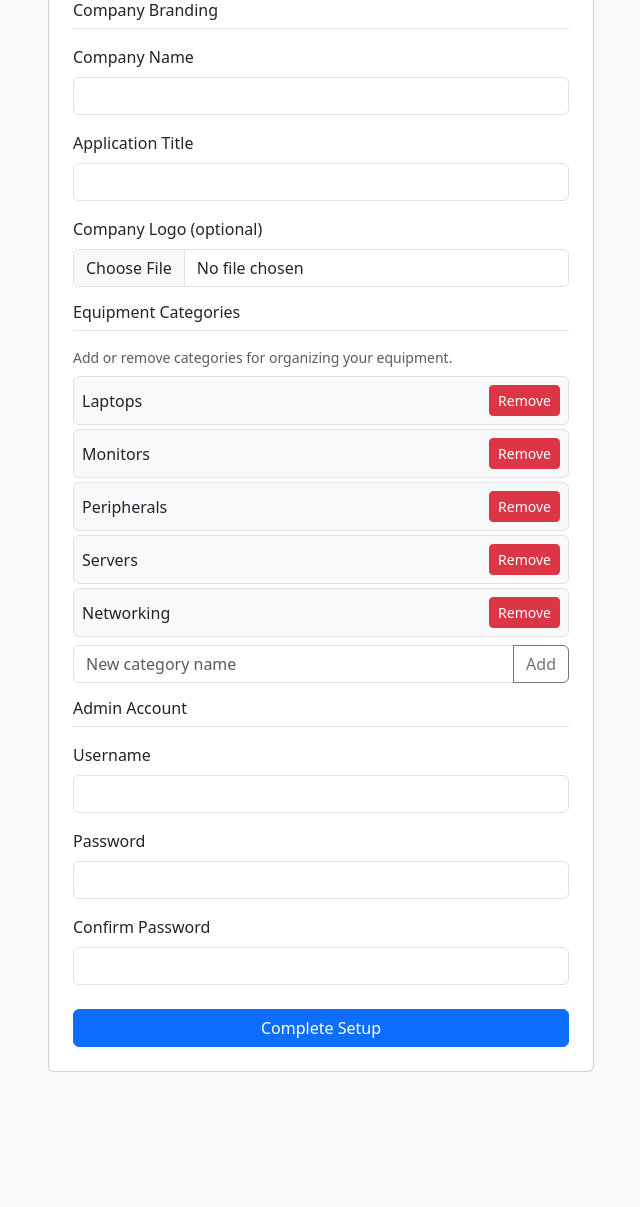
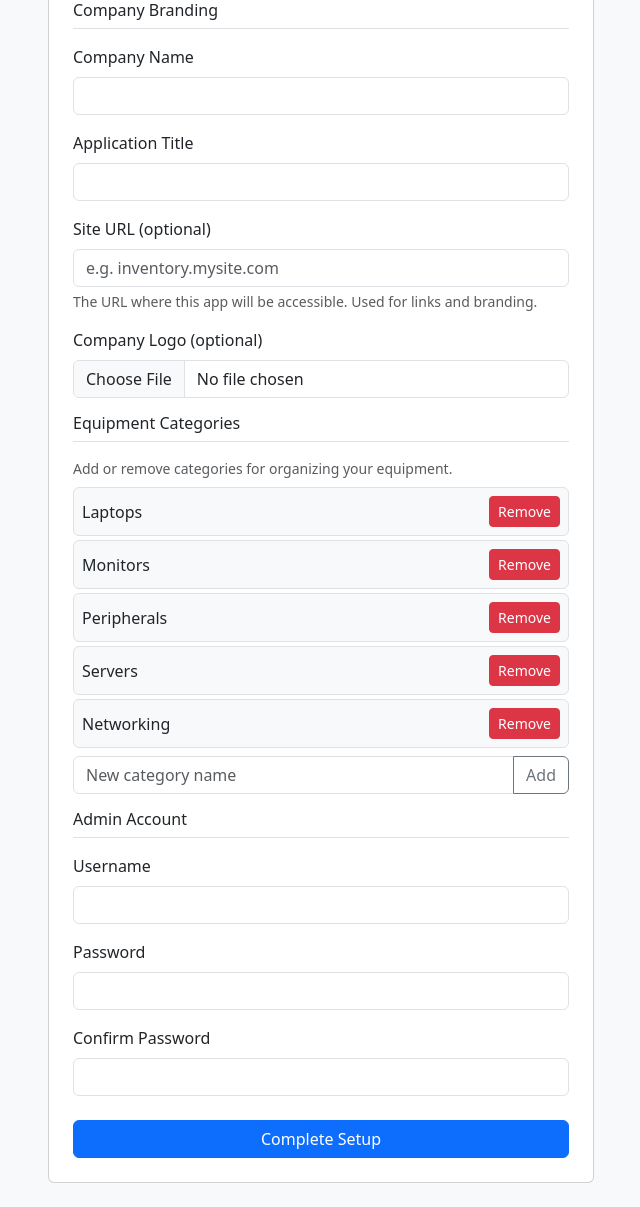
Before and after one commit to Icecreamy8229/it-inventory-management-system, a Flask app: page /setup in a window 1280 px wide. Shown: the part 169-1376 px from the top of the page, without its empty margins (319-959 px from the left). Before the commit the page ends 1241 px from the top, so only its background shows below. Run offline with Flask 3, Linux system fonts and the light colour scheme.

Commit message:
site url configurable

```diff
--- a/app.py
+++ b/app.py
@@ -65,8 +65,25 @@ def create_app(config_overrides=None):
         import models  # noqa: F401
         db.create_all()
 
+        # Lightweight migration: add columns that may not exist yet
+        _migrate_add_columns(app)
+
         # Seed from config.yaml on first startup
         from services.seed_service import seed_from_config
         seed_from_config()
 
     return app
+
+
+def _migrate_add_columns(app):
+    """Add any missing columns to existing tables (SQLite doesn't auto-migrate)."""
+    import sqlalchemy
+
+    with db.engine.connect() as conn:
+        inspector = sqlalchemy.inspect(db.engine)
+        columns = [c["name"] for c in inspector.get_columns("system_config")]
+        if "site_url" not in columns:
+            conn.execute(sqlalchemy.text(
+                "ALTER TABLE system_config ADD COLUMN site_url VARCHAR(500)"
+            ))
+            conn.commit()
--- a/models/models.py
+++ b/models/models.py
@@ -46,6 +46,7 @@ class SystemConfig(db.Model):
     company_name = db.Column(db.String(200), nullable=False)
     app_title = db.Column(db.String(200), nullable=False)
     logo_path = db.Column(db.String(500), nullable=True)
+    site_url = db.Column(db.String(500), nullable=True)
     setup_complete = db.Column(db.Boolean, nullable=False, default=False)
     created_at = db.Column(db.DateTime, default=datetime.utcnow)
     updated_at = db.Column(db.DateTime, default=datetime.utcnow, onupdate=datetime.utcnow)
--- a/routes.py
+++ b/routes.py
@@ -43,6 +43,7 @@ def register_routes(app):
 
         company_name = request.form.get("company_name", "").strip()
         app_title = request.form.get("app_title", "").strip()
+        site_url = request.form.get("site_url", "").strip()
         admin_username = request.form.get("admin_username", "").strip()
         admin_password = request.form.get("admin_password", "")
         admin_password_confirm = request.form.get("admin_password_confirm", "")
@@ -72,6 +73,7 @@ def register_routes(app):
                 errors=errors,
                 company_name=company_name,
                 app_title=app_title,
+                site_url=site_url,
                 admin_username=admin_username,
             )
 
@@ -81,6 +83,7 @@ def register_routes(app):
                 company_name=company_name,
                 app_title=app_title,
                 logo_file=logo_file if logo_file and logo_file.filename else None,
+                site_url=site_url,
                 categories=categories if categories else None,
                 admin_username=admin_username,
                 admin_password=admin_password,
@@ -94,6 +97,7 @@ def register_routes(app):
                 errors=[str(e)],
                 company_name=company_name,
                 app_title=app_title,
+                site_url=site_url,
                 admin_username=admin_username,
             )
 
@@ -499,6 +503,7 @@ def register_routes(app):
     def settings_update():
         company_name = request.form.get("company_name", "").strip()
         app_title = request.form.get("app_title", "").strip()
+        site_url = request.form.get("site_url", "").strip()
         logo_file = request.files.get("logo")
 
         config_service = ConfigService()
@@ -506,6 +511,7 @@ def register_routes(app):
             config_service.update_config(
                 company_name=company_name or None,
                 app_title=app_title or None,
+                site_url=site_url,
                 logo_file=logo_file if logo_file and logo_file.filename else None,
             )
         except ValueError as e:
--- a/services/config_service.py
+++ b/services/config_service.py
@@ -24,6 +24,7 @@ class ConfigService:
         company_name: str,
         app_title: str,
         logo_file=None,
+        site_url: str = "",
         categories: list[str] = None,
         admin_username: str = None,
         admin_password: str = None,
@@ -37,6 +38,7 @@ class ConfigService:
             company_name=company_name,
             app_title=app_title,
             logo_path=logo_path,
+            site_url=site_url or "",
             setup_complete=True,
         )
         db.session.add(config)
@@ -61,6 +63,7 @@ class ConfigService:
         company_name: str = None,
         app_title: str = None,
         logo_file=None,
+        site_url: str = None,
     ) -> SystemConfig:
         """Update branding settings."""
         config = SystemConfig.query.first()
@@ -71,6 +74,8 @@ class ConfigService:
             config.company_name = company_name
         if app_title is not None:
             config.app_title = app_title
+        if site_url is not None:
+            config.site_url = site_url
         if logo_file:
             config.logo_path = self._save_logo(logo_file)
 
--- a/services/seed_service.py
+++ b/services/seed_service.py
@@ -26,6 +26,7 @@ def seed_from_config(config_path: str = "config.yaml") -> bool:
     config_service.save_setup(
         company_name=cfg.get("company_name", "My Company"),
         app_title=cfg.get("app_title", "Equipment Inventory"),
+        site_url=cfg.get("site_url", ""),
         categories=cfg.get("categories"),
         admin_username=cfg.get("admin_username"),
         admin_password=cfg.get("admin_password"),
--- a/templates/settings.html
+++ b/templates/settings.html
@@ -26,6 +26,11 @@
             <div class="mb-3">
                 <label for="app_title" class="form-label">Application Title</label>
                 <input type="text" class="form-control" id="app_title" name="app_title" value="{{ config.app_title if config else '' }}">
+            </div>
+            <div class="mb-3">
+                <label for="site_url" class="form-label">Site URL</label>
+                <input type="text" class="form-control" id="site_url" name="site_url" value="{{ config.site_url if config else '' }}" placeholder="e.g. inventory.mysite.com">
+                <div class="form-text">The URL where this app will be accessible. Used for links and branding.</div>
             </div>
             <div class="mb-3">
                 <label for="logo" class="form-label">Company Logo</label>
--- a/templates/setup.html
+++ b/templates/setup.html
@@ -29,6 +29,11 @@
                     <div class="mb-3">
                         <label for="app_title" class="form-label">Application Title</label>
                         <input type="text" class="form-control" id="app_title" name="app_title" value="{{ app_title|default('', true) }}" required>
+                    </div>
+                    <div class="mb-3">
+                        <label for="site_url" class="form-label">Site URL (optional)</label>
+                        <input type="text" class="form-control" id="site_url" name="site_url" value="{{ site_url|default('', true) }}" placeholder="e.g. inventory.mysite.com">
+                        <div class="form-text">The URL where this app will be accessible. Used for links and branding.</div>
                     </div>
                     <div class="mb-3">
                         <label for="logo" class="form-label">Company Logo (optional)</label>
```
Also changed, not shown: 1 other file.
